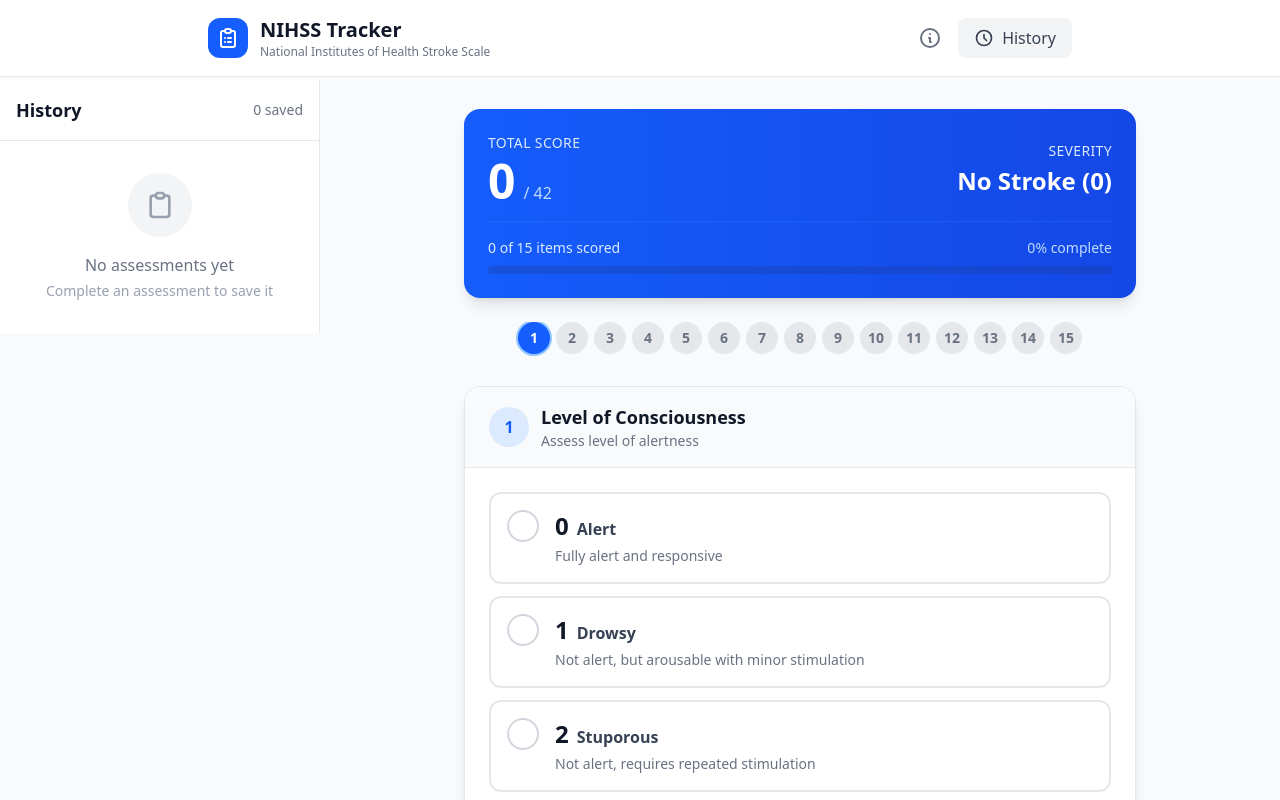
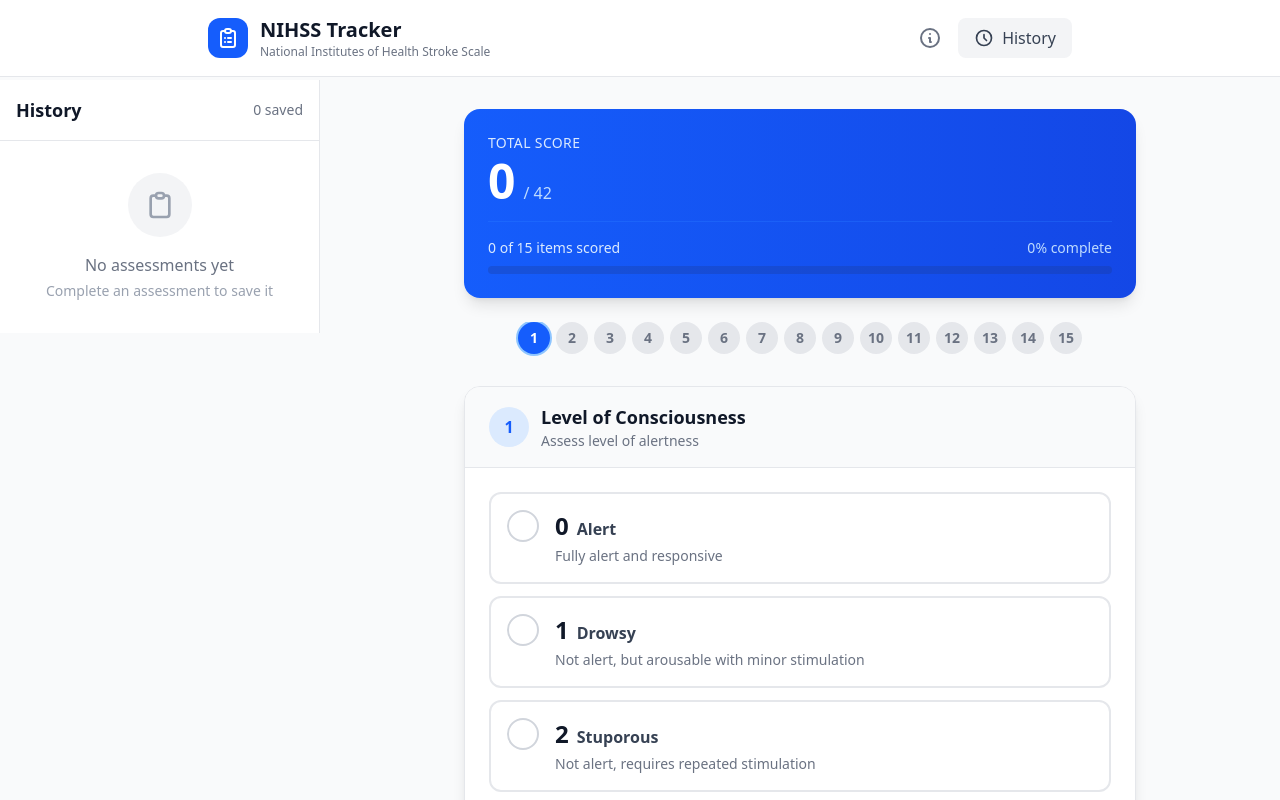
Before and after one commit to dermetfak/nihss-tracker, a Next.js app: page / in a window 1280 px wide. Shown: the top 800 px of the page. Built offline with nearby package versions, Linux system fonts and the light colour scheme.

Commit message:
Remove severity interpretation - raw score only

```diff
--- a/components/AssessmentForm.tsx
+++ b/components/AssessmentForm.tsx
@@ -69,7 +69,6 @@ export default function AssessmentForm({ onSave }: AssessmentFormProps) {
             <span className="text-5xl font-bold">{currentScore}</span>
             <span className="text-blue-200">/ 42</span>
           </div>
-          <p className="text-xl font-semibold mt-1">{getSeverityLabel(getSeverity(currentScore))}</p>
           <p className="text-blue-100 text-sm mt-2">{answeredCount} of {NIHSS_ITEMS.length} items scored</p>
         </div>
 
@@ -148,18 +147,10 @@ export default function AssessmentForm({ onSave }: AssessmentFormProps) {
     <div className="space-y-6">
       {/* Score Summary */}
       <div className="bg-gradient-to-r from-blue-600 to-blue-700 text-white rounded-2xl p-6 shadow-lg">
-        <div className="flex items-center justify-between">
-          <div>
-            <p className="text-blue-100 text-sm font-medium uppercase tracking-wide">Total Score</p>
-            <div className="flex items-baseline gap-2 mt-1">
-              <span className="text-5xl font-bold">{currentScore}</span>
-              <span className="text-blue-200">/ 42</span>
-            </div>
-          </div>
-          <div className="text-right">
-            <p className="text-blue-100 text-sm font-medium uppercase tracking-wide">Severity</p>
-            <p className="text-2xl font-semibold mt-1">{getSeverityLabel(getSeverity(currentScore))}</p>
-          </div>
+        <p className="text-blue-100 text-sm font-medium uppercase tracking-wide">Total Score</p>
+        <div className="flex items-baseline gap-2 mt-1">
+          <span className="text-5xl font-bold">{currentScore}</span>
+          <span className="text-blue-200">/ 42</span>
         </div>
         <div className="mt-4 pt-4 border-t border-blue-500/30">
           <div className="flex items-center justify-between text-sm">
```
